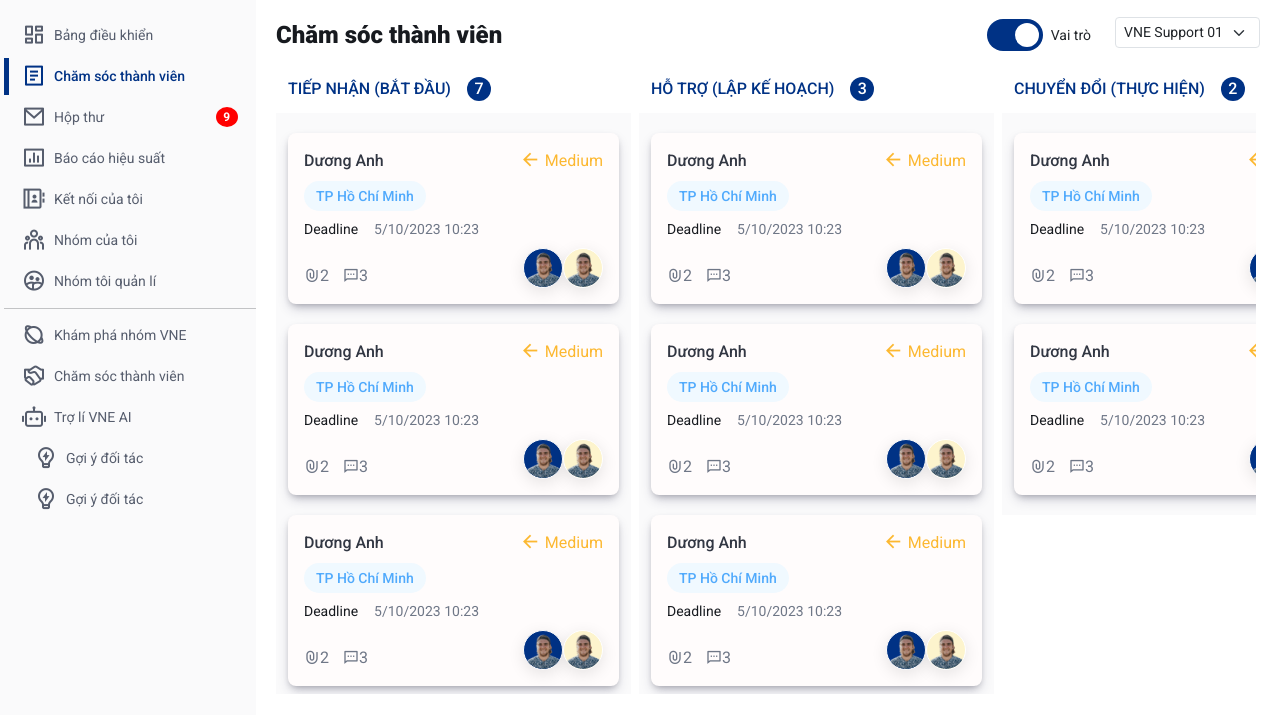
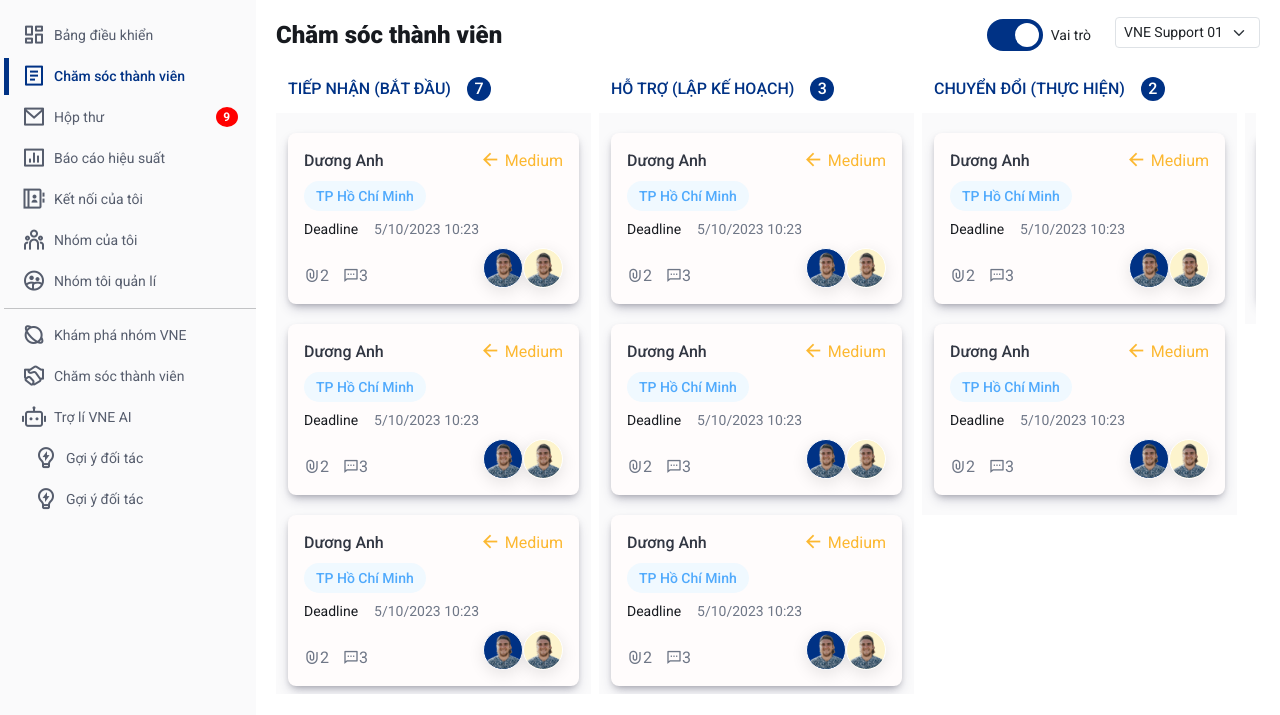
Before and after one commit to hpdev1912/admin-dashboard, a plain HTML site: page member-support.html in a window 1280 px wide. Shown: the part 85-800 px from the top of the page. Drawn offline with nearby package versions, Linux system fonts and the light colour scheme.

Commit message:
update width list

```diff
--- a/assets/css/style.css
+++ b/assets/css/style.css
@@ -1223,7 +1223,7 @@ input:checked + .slider .off {
 .task-board-header .task-list-header,
 .task-board-content .task-list {
   flex-shrink: 0;
-  width: 355px;
+  width: 315px;
 }
 
 .task-board-content .task-list {
```
